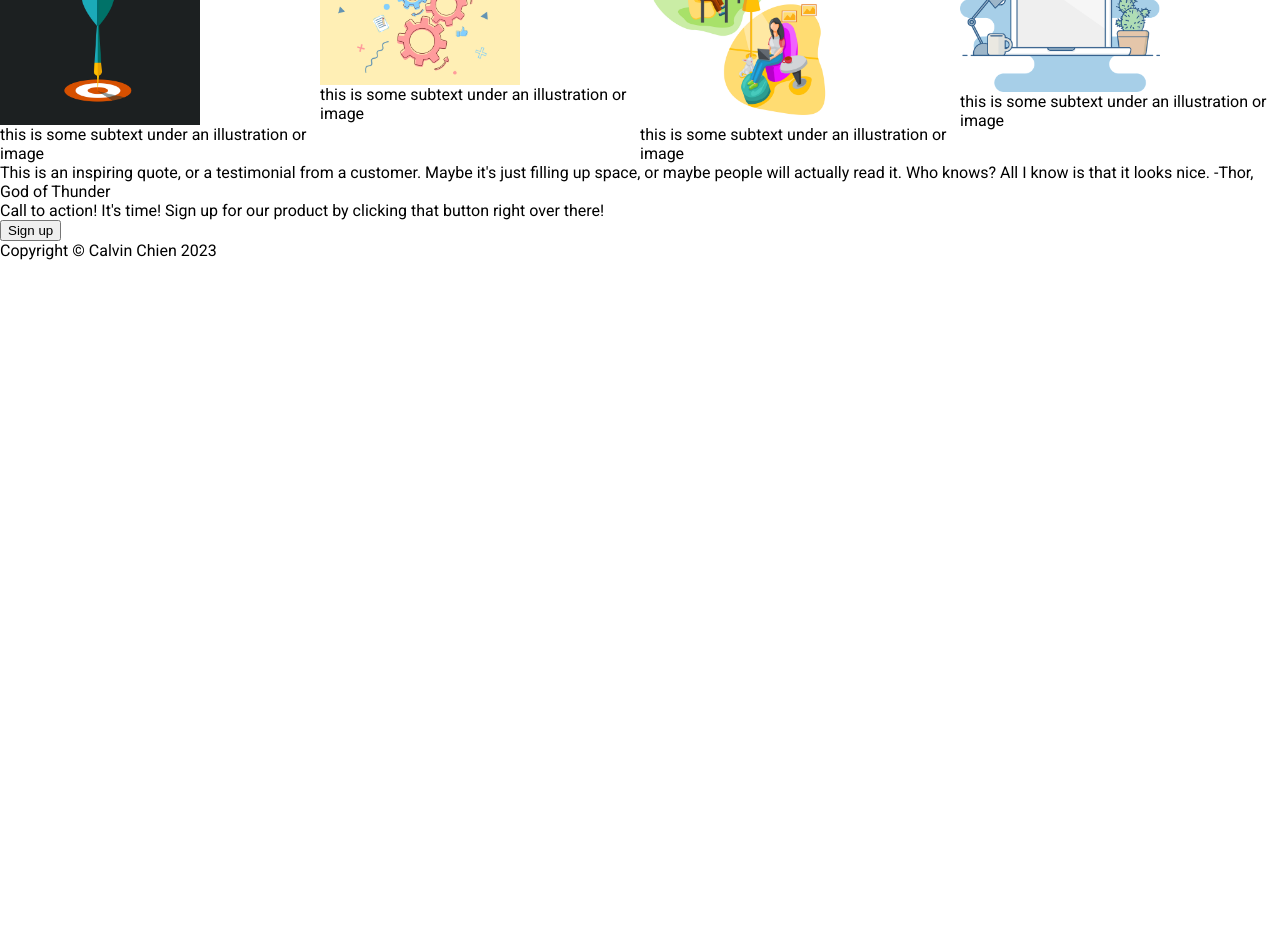
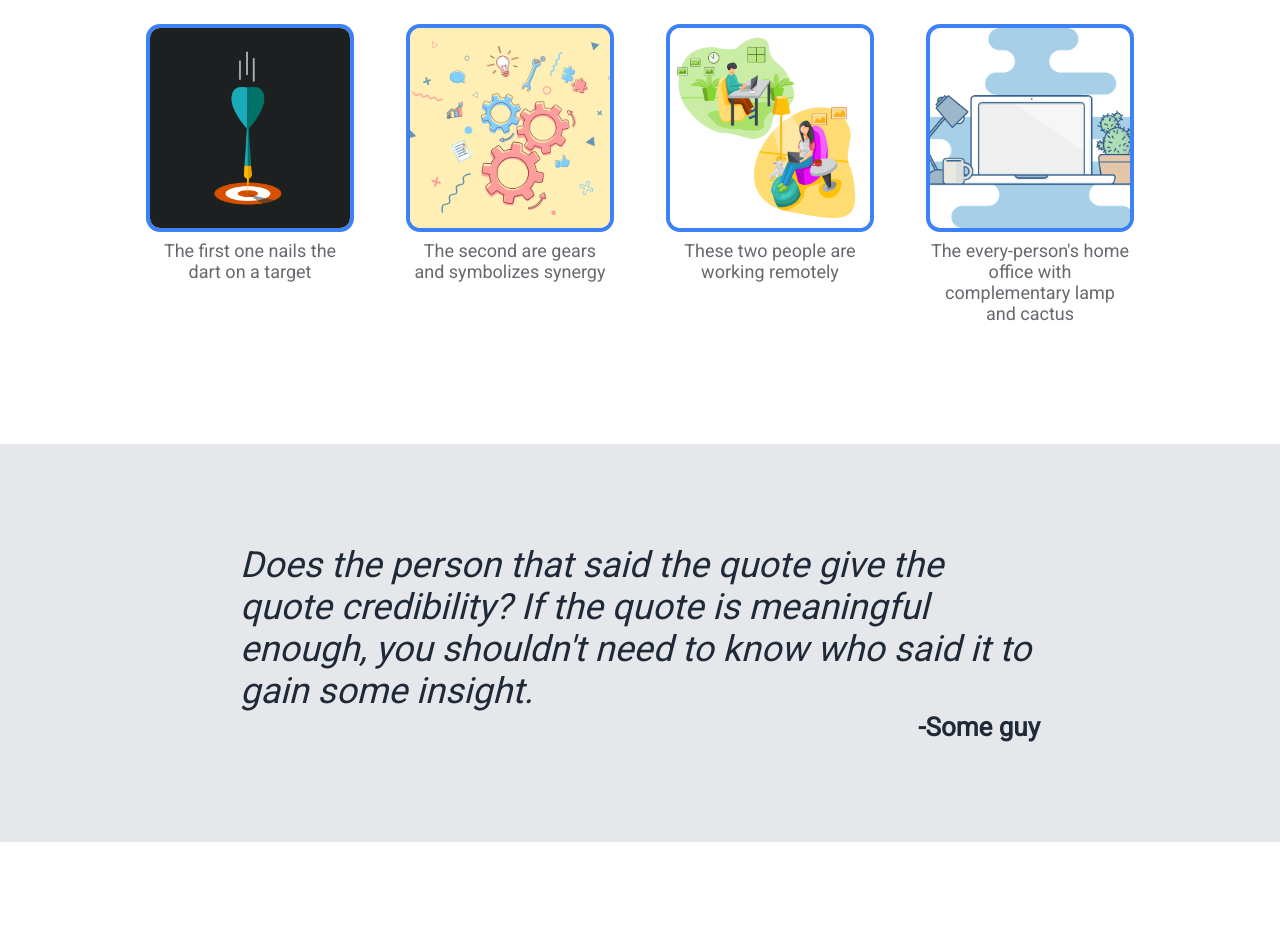
Before and after one commit to c7chien/awesome-website, a plain HTML site: page index.html in a window 1280 px wide. Shown: the part 656-1586 px from the top of the page. Before the commit the page ends 916 px from the top, so only its background shows below. Drawn offline with Linux system fonts and the light colour scheme.

Commit message:
Update style of all css sections

```diff
--- a/index.html
+++ b/index.html
@@ -27,7 +27,7 @@
       <div class="landing">
         <div class="landing-block">
             <a class="landing-title">This website is awesome</a>
-            <a class="landing-body-text">This website has some subtext that goes here under the main title. It's a smaller font and the color is lower contrast.</a>
+            <a class="landing-body-text">Thanks for coming to this website! This website is awesome and will stay awesome.</a>
             <button class="landing-button">Sign up</button>
         </div>
         <img src="images/puffer.jpg" alt="photograph of a puffer" width="400">
@@ -35,41 +35,44 @@
       </div>
 
       <div class="content">
-        <a class="content-title">Some random information.</a>
+        <a class="content-title">Here are four things.</a>
         <div class="content-icon-row">
             <div class="icon-pair">
-                <img src="images/target.png" alt="target symbol" width="200">
-                <a class="icon-text">this is some subtext under an illustration or image</a>
+                <img class="content-image" src="images/target.png" alt="target symbol" width="200">
+                <a class="icon-text">The first one nails the dart on a target</a>
             </div>
             <div class="icon-pair">
-                <img src="images/gears.png" alt="gears symbol" width="200">
-                <a class="icon-text">this is some subtext under an illustration or image</a>
+                <img class="content-image"  src="images/gears.png" alt="gears symbol" width="200">
+                <a class="icon-text">The second are gears and symbolizes synergy</a>
             </div>
             <div class="icon-pair">
-                <img src="images/remote-work.png" alt="remote working connecting symbol" width="200">
-                <a class="icon-text">this is some subtext under an illustration or image</a>
+                <img class="content-image"  src="images/remote-work.png" alt="remote working connecting symbol" width="200">
+                <a class="icon-text">These two people are working remotely</a>
             </div>
             <div class="icon-pair">
-                <img src="images/laptop.png" alt="laptop symbol" width="200">
-                <a class="icon-text">this is some subtext under an illustration or image</a>
+                <img class="content-image"  src="images/laptop.png" alt="laptop symbol" width="200">
+                <a class="icon-text">The every-person's home office with complementary lamp and cactus</a>
             </div>
         </div>
+      </div>
+      <div class="content-quote-boxb background">
         <div class="content-quote-box">
-            <a class="content-quote">This is an inspiring quote, or a testimonial from a customer. Maybe it's just filling up space, or maybe people will actually read it. Who knows? All I know is that it looks nice.</a>
-            <a class="quote-signature">-Thor, God of Thunder</a>
+            <a class="content-quote">Does the person that said the quote give the quote credibility? If the quote is meaningful enough, you shouldn't need to know who said it to gain some insight.</a>
+            <a class="quote-signature">-Some guy</a>
         </div>
-      </div>
-
+        </div>
+      <div class="signupb background">
       <div class="signup">
         <div class="signup-text-block">
-          <a class="signup-title">Call to action! It's time!</a>
-          <a class="signup-body">Sign up for our product by clicking that button right over there!</a>
+          <a class="signup-title">Call to action! Now it's time!</a>
+          <a class="signup-body">Sign up for our made-up product by clicking that button right over there!</a>
         </div>
         <button class="signup-button">Sign up</button>
       </div>
+    </div>
 
-      <div class="footer">
+    <div class="footer background">
         <a class="copyright">Copyright © Calvin Chien 2023</a>
-      </div>
+    </div>
     </body>
 </html>
--- a/styles.css
+++ b/styles.css
@@ -10,6 +10,10 @@ body{
     display: flex;
     justify-content: center;
 }
+.background.content-quote-boxb{
+    background-color: #E5E7EB;
+}
+
 .header{
     flex: 1;
     max-width: 1050px;
@@ -22,6 +26,15 @@ body{
 .header-left-group{
     display: flex;
     align-items: center;
+}
+.header-link-group{
+    display: flex;
+    font-size: 18px;
+}
+
+.header-link{
+    text-decoration: none;
+    color: #E5E7EB;
 }
 .website-title{
     font-size: 24px;
@@ -71,24 +84,107 @@ body{
     width: 130px;
 }
 
+
+.content-title{
+    font-size: 32px;
+    font-weight: 900;
+    margin: 40px 0;
+}
 .content-icon-row{
     display: flex;
+    margin-bottom: 40px;
 }
 
 .content,
 .icon-pair{
     display: flex;
     flex-direction: column;
+    align-items: center;
+}
+.content-icon-row{
+    display: flex;
+    gap: 60px;
+}
+.icon-pair{
+    width: 200px;
+    text-align: center;
+    gap: 8px;
+    font-size: 18px;
+    color: #68696e;
+}
+.content-image{
+    box-sizing: content-box;
+    border-radius: 14px;
+    width: 200px;
+    height: 200px;
+    object-fit: cover;
+    border-color: #3C82F6;
+    border: 4px solid #3C82F6;
 }
 
+.content-quote-boxb.background{
+    margin-top: 80px;
+    background-color: #E5E7EB;
+}
+.content-quote-box{
+    display: flex;
+    flex-direction: column;
+    margin: 100px 0;
+    max-width: 800px;
+}
+.content-quote{
+    font-size: 36px;
+    color: #1F2937;
+    font-style:italic;
+}
+.quote-signature{
+    color: #1F2937;
+    font-size: 26px;
+    font-weight: 900;
+    align-self: flex-end;
+}
+.signupb{
+    margin: 100px 0;
+    background: #ffff;
+}
+.signup{
+    display: flex;
+    box-sizing: border-box;
+    width: 1050px;
+    padding: 50px;
+    border-radius: 8px;
+    background-color: #3C82F6;
+    justify-content: space-around;
+}
+.signup-text-block{
+    display:flex;
+    flex-direction: column;
+    width: 600px;
+    color: #F9FAF8;
+    font-size: 22px;
+    font-weight: 900;
+}
+.signup-body{
+    color: #E5E7EB;
+    font-size: 16px;
+    font-weight: 0;
+}
+.signup-button{
+    background-color: #3C82F6;
+    font-size: 18px;
+    font-weight: 600;
+    border-radius: 8px;
+    color: #E5E7EB;
+    border-style: solid;
+    border-color: #E5E7EB;
+    padding: 0px 8px;
+    width: 130px;
+    height: 36px;
+    flex-shrink: 1;
+}
 
-
-.header-link-group{
-    display: flex;
+.footer{
+    padding: 40px 0;
+    color: #E5E7EB;
     font-size: 18px;
 }
-
-.header-link{
-    text-decoration: none;
-    color: #E5E7EB;
-}
```
